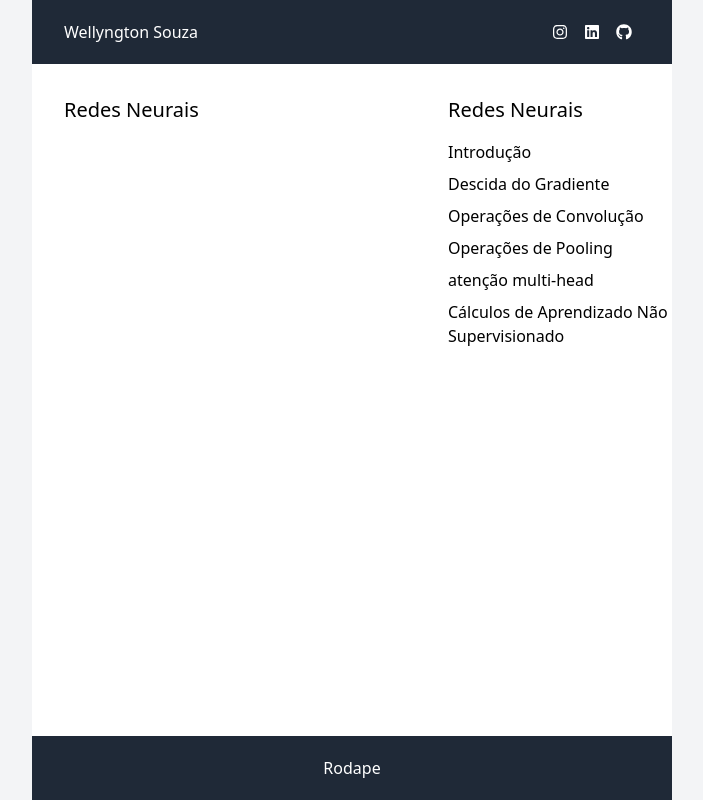
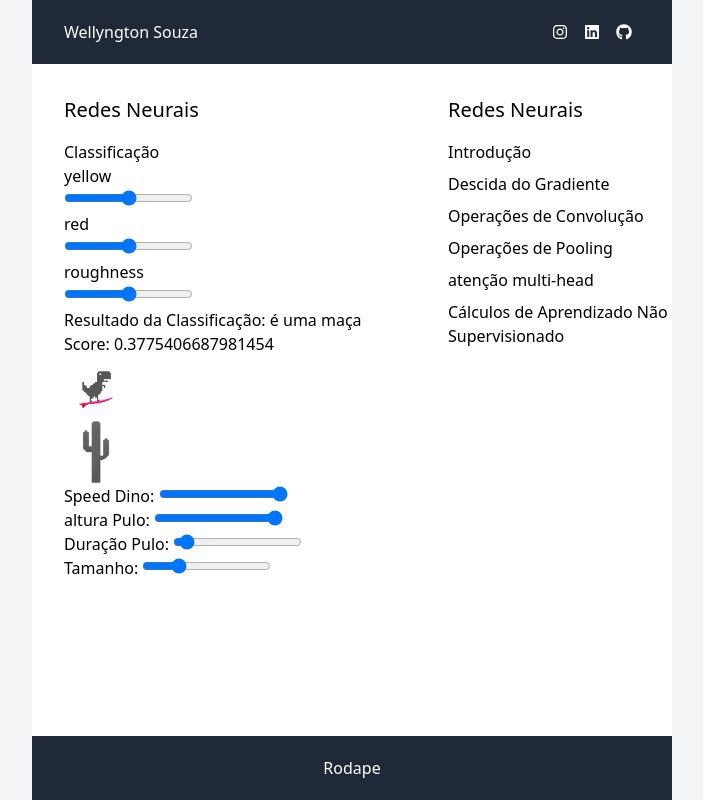
Before and after one commit to wellyngton-souza/rede-neural-artigo, a React (Create React App) app: page /teorica in a window 1280 px wide. Shown: the whole page, without its empty margins (288-991 px from the left). Built offline with nearby package versions, Linux system fonts and the light colour scheme.

Commit message:
feat: apple system

```diff
--- /dev/null
+++ b/src/@types/index.gif.d.ts
@@ -0,0 +1,4 @@
+declare module '*.gif' {
+    const value: string;
+    export default value;
+}
--- /dev/null
+++ b/src/@types/index.png.d.ts
@@ -0,0 +1,4 @@
+declare module '*.png' {
+    const value: string;
+    export default value;
+}
--- a/src/@types/index.svg.d.ts
+++ b/src/@types/index.svg.d.ts
@@ -1,4 +1,4 @@
 declare module '*.svg' {
-    const content: string;
-    export default content;
+  const value: string;
+  export default value;
 }
--- /dev/null
+++ b/src/content/classificaFruta.tsx
@@ -0,0 +1,48 @@
+import { useEffect, useState } from "react";
+
+const ClassificarFruta = () =>{
+    const [yellow, setYellow] = useState(0);
+    const [red, setRed] = useState(0);
+    const [roughness, setRoughness] = useState(0);
+
+    const [resultado, setResultado] = useState("");
+    const [resultadoValue, setResultadoValue] = useState(0);
+
+    useEffect(()=>{
+        const classificar = () =>{
+            let inputs = [yellow / 255, red / 255, roughness];
+            // Valores Rede Neural
+            let weights = [2.5, -1.5, 1];
+            let bias = -0.5;
+
+            let sum = 0;
+
+            for (let i = 0; i < inputs.length; i++) {
+                sum += inputs[i] * weights[i];
+            }
+
+            sum += bias;
+            let prediction: number = 1 / (1 + Math.exp(-sum)); // Função Sigmoid 1 / (1 + Math.exp(-sum)
+            setResultado(prediction < 0.5 ? "é uma maça" : "é uma banana");
+            setResultadoValue(prediction);
+        }
+
+        classificar();
+    },[yellow, red, roughness]);
+
+    return(
+        <div>
+            <h2 className="text-lg pb-2">Classificação</h2>
+            <p>yellow</p>
+            <input type="range" onChange={(e) => setYellow(parseInt(e.target.value))} />
+            <p>red</p>
+            <input type="range" onChange={(e) => setRed(parseInt(e.target.value))} />
+            <p>roughness</p>
+            <input type="range" onChange={(e) => setRoughness(parseInt(e.target.value))} />
+            <p>Resultado da Classificação: {resultado}</p>
+            <p>Score: {resultadoValue}</p>
+        </div>
+    );
+}
+
+export default ClassificarFruta;
--- /dev/null
+++ b/src/content/gameDino/game.tsx
@@ -0,0 +1,145 @@
+import React, { useRef, useState, useEffect } from "react";
+import img_dino from "../../assets/gameDino/Dino_Surf.gif";
+import img_cacto from "../../assets/gameDino/cacto.png";
+
+import "../../styles/tailwind.css";
+
+const GameDino = () =>{
+    const dino = useRef() as React.MutableRefObject<HTMLImageElement>;
+    const cacto = useRef() as React.MutableRefObject<HTMLImageElement>;
+
+    const [pulo, setPulo] = useState(false);
+    const [cair, setCair] = useState(false);
+    const [speedCacto, setspeedCacto] = useState(20);
+    const [quadradoWidth, setQuadradoWidth] = useState(20);
+    const [pontos, setPontos] = useState(0);
+    const [distancia, setDistancia] = useState(0);
+    const [alturaPulo, setAlturaPulo] = useState(0.5 * speedCacto);
+    const [duracaoPulo, setDuracaoPulo] = useState(5000 / speedCacto);
+
+    const [gameStart, setGameStart] = useState(true);
+
+    const pegarPosit = (direcao: string, elemento: React.MutableRefObject<HTMLImageElement>): number => {
+        const estiloComputado = getComputedStyle(elemento.current);
+        return parseFloat(estiloComputado.getPropertyValue(direcao));
+    }
+
+    const pular = () =>{
+        if(pulo){
+            let topDino = pegarPosit("top", dino);
+            dino.current!.style.top = (topDino - alturaPulo) + "px";
+        } else if(cair){
+            let topDino = pegarPosit("top", dino);
+            dino.current!.style.top = (topDino + alturaPulo) + "px";
+        } else{
+            dino.current!.style.top = "70%";
+        }
+    }
+
+    const cactoAndar = () =>{
+        let leftCacto = pegarPosit("left", cacto);
+        cacto.current!.style.left = (leftCacto - speedCacto) + "px";
+
+        if(leftCacto + quadradoWidth < 0){
+            cacto.current!.style.left = "100%";
+            setPontos(pontos + 1);
+        }
+
+        return leftCacto;
+    }
+
+    const ativaPulo = () =>{
+        setPulo(true);
+        setTimeout(()=>{
+            setPulo(false);
+            setCair(true);
+            setTimeout(()=>{
+                setCair(false);
+            }, duracaoPulo);
+        }, duracaoPulo);
+        }
+
+    const pontuacao = () =>{
+        let leftDino = pegarPosit("left", dino);
+        let leftCacto = pegarPosit("left", cacto);
+
+        setDistancia(leftCacto - leftDino);
+    }
+
+    const mudarTudo = (e: any) =>{
+        setQuadradoWidth(e / 3);
+        dino.current!.style.height = e + "px";
+        dino.current!.style.width = e + "px";
+        cacto.current!.style.height = e + "px";
+        cacto.current!.style.width = e + "px";
+    }
+
+    const morte = () =>{
+        if(pulo || cair){
+            return;
+        }
+
+        if(distancia <= quadradoWidth + quadradoWidth){
+            setGameStart(false);
+        }
+    }
+
+    const restart = () =>{
+        setGameStart(true);
+    }
+
+    useEffect(() => {
+        document.addEventListener("keydown", (e) => {
+          if (pulo || cair) {
+            return;
+          }
+
+          if (e.key === ' ') {
+            ativaPulo();
+          }
+        });
+
+        const intervalId = setInterval(() => {
+          if (gameStart) {
+            pular();
+            cactoAndar();
+            pontuacao();
+            morte();
+          }
+        }, 100);
+
+        return () => {
+          clearInterval(intervalId);
+        };
+    }, []);
+
+    return(
+        <section>
+            <div className="w-full h-96 relative border border-black">
+                {distancia >= 0 && (
+                    <div>
+                        Distancia: {distancia.toFixed(0)} <br />
+                        Pontuação: {pontos}
+                    </div>
+                )}
+                {gameStart && <p id="FimJogo">Fim de Jogo</p>}
+                <img className="w-16 h-16 absolute" src={img_dino} alt="img_game" ref={dino} />
+                <img className="w-16 h-16 absolute" src={img_cacto} alt="img_game" ref={cacto} />
+            </div>
+            <div className="flex">
+                <div>
+                    <p>Speed Dino: <input type="range" onChange={(e) => setspeedCacto(parseInt(e.target.value))} id="1" max="50" /></p>
+                    <p>altura Pulo: <input type="range" onChange={(e) => setAlturaPulo(parseInt(e.target.value))} id="2" max="20" /></p>
+                    <p>Duração Pulo: <input type="range" onChange={(e) => setDuracaoPulo(parseInt(e.target.value))} id="3" max="1000" /></p>
+                    <p>Tamanho: <input type="range" onChange={(e) => mudarTudo(e)} id="4" max="200" /></p>
+                </div>
+                {
+                    gameStart &&
+                    <button id="recomecar" onClick={restart}>Recomeçar</button>
+                }
+            </div>
+        </section>
+    );
+}
+
+export default GameDino;
--- a/src/pages/Home.tsx
+++ b/src/pages/Home.tsx
@@ -1,7 +1,9 @@
 import NavBar from '../components/navbar';
 import Rodape from '../components/footer';
 import { Link } from 'react-router-dom';
+import ClassificarFruta from '../content/classificaFruta';
 import RouteContent from '../routes/Content';
+import GameDino from '../content/gameDino/game';
 
 const Home = () =>{
   return (
@@ -16,6 +18,8 @@ const Home = () =>{
                   <div className="min-w-96 p-8 grow">
                     <h1 className="text-xl pb-4">Redes Neurais</h1>
                     <RouteContent />
+                    <ClassificarFruta />
+                    <GameDino />
                   </div>
                   <div className="p-8">
                     <h1 className="text-xl pb-4">Redes Neurais</h1>
```
Also changed, not shown: src/assets/gameDino/Dino_Surf.gif (added), src/assets/gameDino/cacto.png (added).
